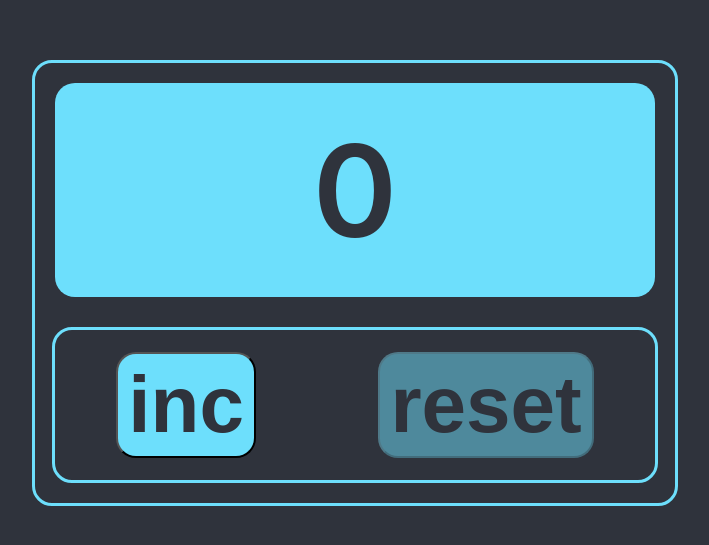
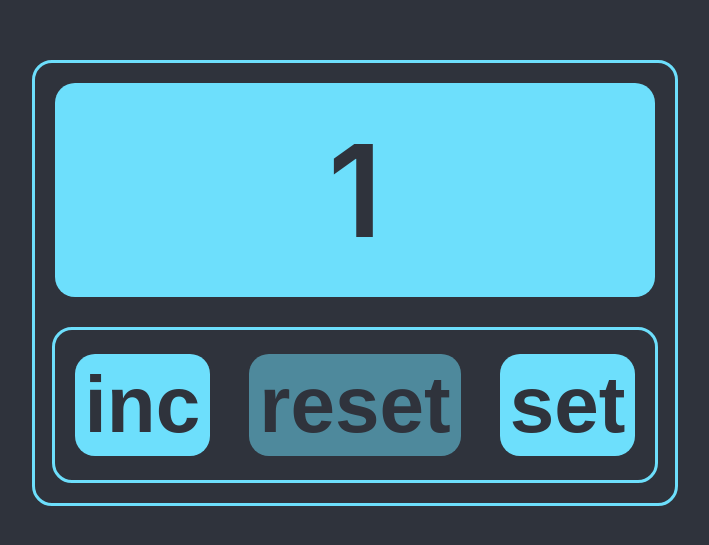
Before and after one commit to doroshkent/counter, a React (Create React App) app: page /counter in a window 1280 px wide. Shown: the part 117-662 px from the top of the page, without its empty margins (285-994 px from the left). Built offline with nearby package versions, Linux system fonts and the light colour scheme.

Commit message:
add Settings page and implement to Counter page min-max logic

```diff
--- a/package.json
+++ b/package.json
@@ -13,6 +13,7 @@
     "@types/uuid": "^9.0.7",
     "react": "^18.2.0",
     "react-dom": "^18.2.0",
+    "react-router-dom": "^6.21.2",
     "react-scripts": "5.0.1",
     "styled-components": "^6.1.8",
     "typescript": "^4.9.5",
--- a/src/App.tsx
+++ b/src/App.tsx
@@ -1,15 +1,31 @@
 import React, { useState } from 'react';
 import './App.css';
-import { Counter } from "./Counter/Counter";
-import { S } from './App_Styles';
+import { Counter } from "pages/counter/Counter";
+import { S } from 'App_Styles';
+import { Navigate, Route, Routes } from "react-router-dom";
+import { Settings } from "pages/settings/Settings";
+
+export const PATH = {
+  counter: '/counter',
+  settings: '/setting',
+}
 
 function App() {
-  const [ value, setValue ] = useState( 0 );
-  const maxValue = 5;
+  const [ minValue, setMinValue ] = useState( 1);
+  const [ maxValue, setMaxValue ] = useState( 5 );
+  const [ value, setValue ] = useState( minValue);
 
   return (
     <S.App>
-      <Counter value={ value } setValue={ setValue } maxValue={ maxValue } />
+      <S.Content>
+        <Routes>
+          <Route path={ '/' } element={ <Navigate to={ PATH.counter } /> } />
+          <Route path={ PATH.counter }
+                 element={ <Counter value={ value } setValue={ setValue }
+                                    minValue={minValue} maxValue={ maxValue } /> } />
+          <Route path={ PATH.settings } element={ <Settings /> } />
+        </Routes>
+      </S.Content>
     </S.App>
   );
 }
--- a/src/App_Styles.ts
+++ b/src/App_Styles.ts
@@ -8,6 +8,19 @@ const App = styled.div`
   background-color: #2f333c;
 `
 
+const Content = styled.div`
+  width: 600px;
+  height: 400px;
+  border: 3px solid #6ddffc;
+  border-radius: 20px;
+  padding: 20px;
+  display: flex;
+  flex-direction: column;
+  align-items: center;
+  gap: 30px;
+`
+
 export const S = {
-  App
+  App,
+  Content
 }
--- a/src/Counter/Counter.tsx
+++ /dev/null
@@ -1,34 +0,0 @@
-import React from 'react';
-import { S } from './Counter_Styles'
-
-type CounterPropsType = {
-  value: number
-  setValue: (newValue: number) => void
-  maxValue: number
-}
-
-export const Counter: React.FC<CounterPropsType> = ({ value, setValue, maxValue }) => {
-  const incrementHandler = () => {
-    if (value >= maxValue) {
-      return;
-    }
-
-    setValue( value + 1 )
-  }
-
-  const resetHandler = () => {
-    setValue( 0 );
-  }
-
-  return (
-    <S.Counter>
-      <S.Value value={ value } maxValue={ maxValue }>
-        { value }
-      </S.Value>
-      <S.Buttons>
-        <S.Button disabled={ value >= maxValue } onClick={ incrementHandler }>inc</S.Button>
-        <S.Button disabled={ value === 0 } onClick={ resetHandler }>reset</S.Button>
-      </S.Buttons>
-    </S.Counter>
-  );
-};
--- a/src/Counter/Counter_Styles.ts
+++ /dev/null
@@ -1,55 +0,0 @@
-import styled from "styled-components";
-
-const Counter = styled.div`
-  width: 600px;
-  height: 400px;
-  border: 3px solid #6ddffc;
-  border-radius: 20px;
-  padding: 20px;
-  display: flex;
-  flex-direction: column;
-  align-items: center;
-  gap: 30px;
-`
-
-const Value = styled.div<{ value: number, maxValue: number }>`
-  width: 100%;
-  height: 180px;
-  font-size: 8rem;
-  font-weight: 600;
-  color: ${ props => props.value === props.maxValue ? "red" : "#2f333c" };
-  background-color: #6ddffc;
-  border-radius: 20px;
-  display: flex;
-  align-items: center;
-  justify-content: center;
-  flex-grow: 1;
-`
-
-const Buttons = styled.div`
-  width: 100%;
-  height: 150px;
-  border: 3px solid #6ddffc;
-  border-radius: 20px;
-  display: flex;
-  align-items: center;
-  justify-content: space-around;
-`
-
-const Button = styled.button<{disabled: boolean}>`
-  font-size: 5rem;
-  font-weight: 600;
-  color: #2f333c;
-  opacity: ${props => props.disabled ? "0.5" : "1"};
-  background-color: #6ddffc;
-  border-radius: 20px;
-  padding: 5px 10px;
-  cursor: pointer;
-`
-
-export const S = {
-  Counter,
-  Value,
-  Buttons,
-  Button
-}
--- /dev/null
+++ b/src/components/Button.ts
@@ -0,0 +1,18 @@
+import styled from "styled-components";
+
+export const Button = styled.button<{disabled?: boolean}>`
+  font-size: 5rem;
+  font-weight: 600;
+  color: #2f333c;
+  opacity: ${props => props.disabled ? "0.5" : "1"};
+  background-color: #6ddffc;
+  border-radius: 20px;
+  padding: 5px 10px;
+  cursor: pointer;
+  border: unset;
+
+  &:active {
+    background-color: #2f333c;
+    color: #6ddffc;
+  }
+`
--- /dev/null
+++ b/src/components/ButtonsGroup.ts
@@ -0,0 +1,11 @@
+import styled from "styled-components";
+
+export const ButtonsGroup = styled.div`
+  width: 100%;
+  height: 150px;
+  border: 3px solid #6ddffc;
+  border-radius: 20px;
+  display: flex;
+  align-items: center;
+  justify-content: space-around;
+`
--- a/src/index.tsx
+++ b/src/index.tsx
@@ -3,10 +3,15 @@ import './index.css';
 import App from './App';
 import * as serviceWorker from './serviceWorker';
 import { createRoot } from 'react-dom/client';
+import { BrowserRouter } from "react-router-dom";
 
-const container  = document.getElementById('root') as HTMLElement
-const root = createRoot(container);
-root.render(<App />);
+const container = document.getElementById( 'root' ) as HTMLElement
+const root = createRoot( container );
+root.render(
+  <BrowserRouter>
+    <App />
+  </BrowserRouter>
+);
 
 // If you want your app to work offline and load faster, you can change
 // unregister() to register() below. Note this comes with some pitfalls.
--- /dev/null
+++ b/src/pages/counter/Counter.tsx
@@ -0,0 +1,39 @@
+import React from 'react';
+import { S } from 'pages/counter/Counter_Styles'
+import { NavLink } from "react-router-dom";
+import { PATH } from "App";
+import { Button } from "components/Button";
+import { ButtonsGroup } from 'components/ButtonsGroup';
+
+type CounterPropsType = {
+  value: number
+  setValue: (newValue: number) => void
+  maxValue: number
+  minValue: number
+}
+
+export const Counter: React.FC<CounterPropsType> = ({ value, setValue, maxValue, minValue }) => {
+  const incrementHandler = () => {
+    if (value >= maxValue) {
+      return;
+    }
+    setValue( value + 1 )
+  }
+
+  const resetHandler = () => {
+    setValue( minValue );
+  }
+
+  return (
+    <>
+      <S.Value value={ value } maxValue={ maxValue }>
+        { value }
+      </S.Value>
+      <ButtonsGroup>
+        <Button disabled={ value >= maxValue } onClick={ incrementHandler }>inc</Button>
+        <Button disabled={ value === minValue } onClick={ resetHandler }>reset</Button>
+        <NavLink to={ PATH.settings }><Button>set</Button></NavLink>
+      </ButtonsGroup>
+    </>
+  );
+}
--- /dev/null
+++ b/src/pages/counter/Counter_Styles.ts
@@ -0,0 +1,19 @@
+import styled from "styled-components";
+
+const Value = styled.div<{ value: number, maxValue: number }>`
+  width: 100%;
+  height: 180px;
+  font-size: 8rem;
+  font-weight: 600;
+  color: ${ props => props.value === props.maxValue ? "red" : "#2f333c" };
+  background-color: #6ddffc;
+  border-radius: 20px;
+  display: flex;
+  align-items: center;
+  justify-content: center;
+  flex-grow: 1;
+`
+
+export const S = {
+  Value,
+}
--- /dev/null
+++ b/src/pages/settings/Settings.tsx
@@ -0,0 +1,28 @@
+import { ButtonsGroup } from 'components/ButtonsGroup';
+import React from 'react';
+import { PATH } from "App";
+import { Button } from "components/Button";
+import { NavLink } from "react-router-dom";
+
+type SettingsPropsType = {
+  // minValue: number
+  // setMinValue: (minValue: number) => void
+  // maxValue: number
+  // setMaxValue: (maxValue: number) => void
+}
+
+export const Settings: React.FC<SettingsPropsType> = () => {
+  return (
+    <div>
+      <div>
+        max value: <input type="number"/>
+      </div>
+      <div>
+        start value: <input type="number"/>
+      </div>
+      <ButtonsGroup>
+        <NavLink to={ PATH.counter }><Button>set</Button></NavLink>
+      </ButtonsGroup>
+    </div>
+  );
+};
--- a/tsconfig.json
+++ b/tsconfig.json
@@ -18,7 +18,8 @@
     "resolveJsonModule": true,
     "isolatedModules": true,
     "noEmit": true,
-    "jsx": "react-jsx"
+    "jsx": "react-jsx",
+    "baseUrl": "src"
   },
   "include": [
     "src"
```
Also changed, not shown: 1 other file (tests, documents, lock files or other folders).
